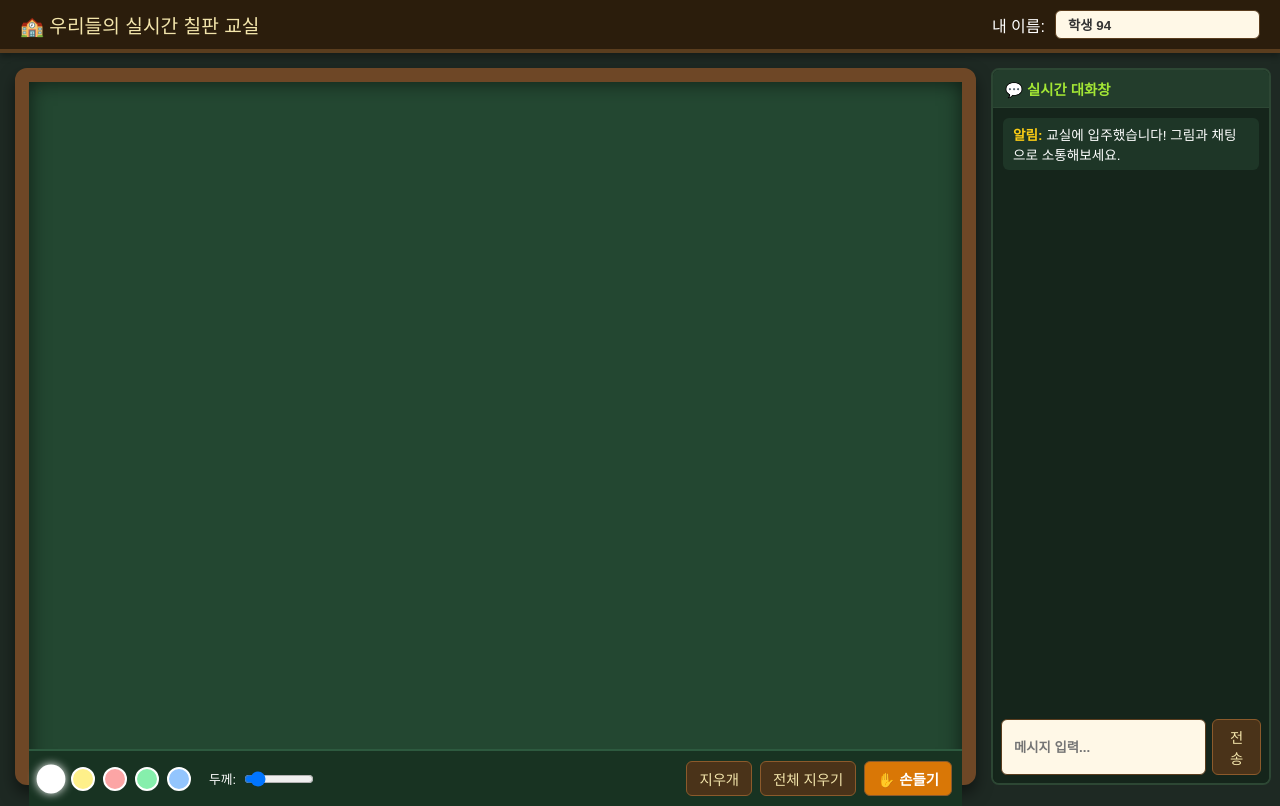
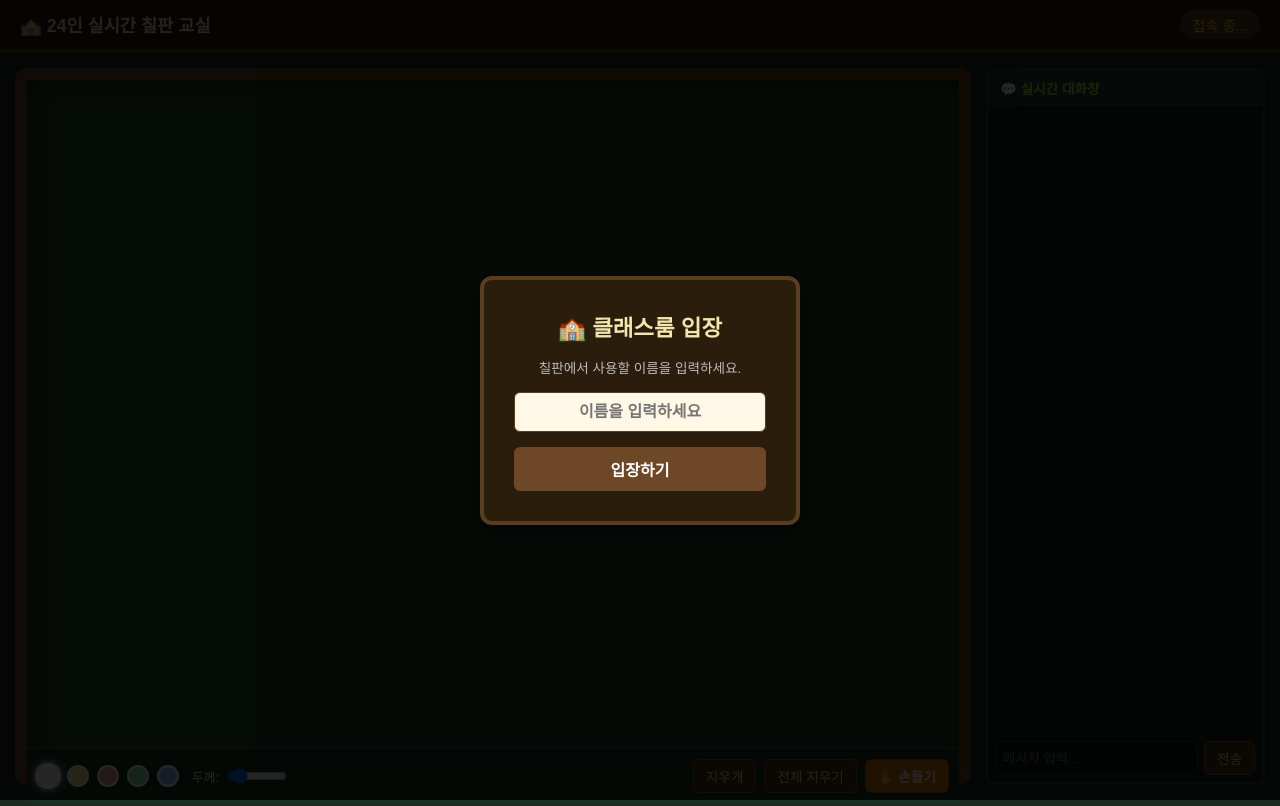
Before and after one commit to spikermania/no1, a plain HTML site: page index.html in a window 1280 px wide. Drawn offline with Linux system fonts and the light colour scheme; no server answers.

Commit message:
Add files via upload

```diff
--- a/index.html
+++ b/index.html
@@ -4,6 +4,9 @@
     <meta charset="UTF-8">
     <meta name="viewport" content="width=device-width, initial-scale=1.0">
     <title>24인 실시간 칠판 클래스룸</title>
+    <!-- Firebase SDK (실시간 데이터 연동) -->
+    <script src="https://www.gstatic.com/firebasejs/9.22.0/firebase-app-compat.js"></script>
+    <script src="https://www.gstatic.com/firebasejs/9.22.0/firebase-database-compat.js"></script>
     <style>
         * {
             box-sizing: border-box;
@@ -12,7 +15,7 @@
             user-select: none;
         }
         body {
-            font-family: 'MapleStory', 'Nanum Gothic', sans-serif;
+            font-family: 'Nanum Gothic', sans-serif;
             background: #1e2923;
             color: #fff;
             height: 100vh;
@@ -21,7 +24,62 @@
             overflow: hidden;
         }
 
-        /* 상단 헤더 */
+        /* 1. 입장 모달 (이름 입력 화면) */
+        #loginOverlay {
+            position: fixed;
+            top: 0;
+            left: 0;
+            width: 100vw;
+            height: 100vh;
+            background: rgba(0, 0, 0, 0.85);
+            display: flex;
+            justify-content: center;
+            align-items: center;
+            z-index: 9999;
+        }
+        .login-box {
+            background: #2b1d0c;
+            border: 4px solid #5a3d1e;
+            padding: 30px;
+            border-radius: 12px;
+            text-align: center;
+            width: 320px;
+            box-shadow: 0 8px 24px rgba(0,0,0,0.7);
+        }
+        .login-box h2 {
+            color: #f3e5ab;
+            margin-bottom: 15px;
+            font-size: 1.4rem;
+        }
+        .login-box input {
+            width: 100%;
+            padding: 10px;
+            border-radius: 6px;
+            border: 1px solid #5a3d1e;
+            background: #fff8e7;
+            color: #333;
+            font-weight: bold;
+            font-size: 1rem;
+            margin-bottom: 15px;
+            text-align: center;
+            outline: none;
+        }
+        .login-box button {
+            width: 100%;
+            padding: 10px;
+            background: #6e4726;
+            color: #fff;
+            border: none;
+            border-radius: 6px;
+            font-size: 1rem;
+            font-weight: bold;
+            cursor: pointer;
+        }
+        .login-box button:hover {
+            background: #8c5a2b;
+        }
+
+        /* 2. 메인 클래스룸 레이아웃 */
         header {
             background: #2b1d0c;
             border-bottom: 4px solid #5a3d1e;
@@ -29,31 +87,20 @@
             display: flex;
             justify-content: space-between;
             align-items: center;
-            box-shadow: 0 4px 6px rgba(0,0,0,0.3);
         }
         .header-title {
-            font-size: 1.2rem;
+            font-size: 1.1rem;
             color: #f3e5ab;
-            display: flex;
-            align-items: center;
-            gap: 10px;
+            font-weight: bold;
         }
-        .user-setup {
-            display: flex;
-            gap: 10px;
-            align-items: center;
-        }
-        input[type="text"] {
-            padding: 6px 12px;
-            border-radius: 6px;
-            border: 1px solid #5a3d1e;
-            background: #fff8e7;
-            color: #333;
-            font-weight: bold;
-            outline: none;
+        .user-badge {
+            background: #5a3d1e;
+            padding: 4px 12px;
+            border-radius: 20px;
+            font-size: 0.9rem;
+            color: #facc15;
         }
 
-        /* 메인 레이아웃 */
         .main-container {
             flex: 1;
             display: flex;
@@ -66,9 +113,9 @@
         .board-container {
             flex: 3;
             background: #234731;
-            border: 14px solid #6e4726;
+            border: 12px solid #6e4726;
             border-radius: 12px;
-            box-shadow: inset 0 0 20px rgba(0,0,0,0.6), 0 8px 16px rgba(0,0,0,0.5);
+            box-shadow: inset 0 0 20px rgba(0,0,0,0.6);
             display: flex;
             flex-direction: column;
             position: relative;
@@ -79,12 +126,12 @@
             touch-action: none;
         }
 
-        /* 칠판 하단 툴바 */
+        /* 툴바 */
         .toolbar {
             background: #183322;
             padding: 10px;
             display: flex;
-            gap: 12px;
+            gap: 10px;
             align-items: center;
             justify-content: space-between;
             border-top: 2px solid #2d5a3f;
@@ -101,39 +148,28 @@
             padding: 6px 12px;
             border-radius: 6px;
             cursor: pointer;
-            font-size: 0.9rem;
-            transition: all 0.2s;
+            font-size: 0.85rem;
         }
-        .btn:hover {
-            background: #6e4726;
-            transform: translateY(-1px);
-        }
-        .btn-raise {
-            background: #d97706;
-            color: #fff;
-            font-weight: bold;
-        }
+        .btn:hover { background: #6e4726; }
+        .btn-raise { background: #d97706; color: #fff; font-weight: bold; }
+
         .color-dot {
-            width: 24px;
-            height: 24px;
+            width: 22px;
+            height: 22px;
             border-radius: 50%;
             cursor: pointer;
             border: 2px solid #fff;
-            transition: transform 0.1s;
         }
-        .color-dot.active {
-            transform: scale(1.2);
-            box-shadow: 0 0 8px #fff;
-        }
+        .color-dot.active { transform: scale(1.2); box-shadow: 0 0 8px #fff; }
 
-        /* 오른쪽 채팅 및 참가지 창 */
+        /* 채팅 및 참가자 */
         .sidebar {
             flex: 1;
             display: flex;
             flex-direction: column;
             gap: 10px;
-            min-width: 280px;
-            max-width: 360px;
+            min-width: 260px;
+            max-width: 340px;
         }
         .panel {
             background: #15251b;
@@ -142,14 +178,14 @@
             display: flex;
             flex-direction: column;
             overflow: hidden;
+            flex: 1;
         }
         .panel-title {
             background: #233d2c;
             padding: 8px 12px;
-            font-size: 0.9rem;
+            font-size: 0.85rem;
             color: #a3e635;
             font-weight: bold;
-            border-bottom: 1px solid #2d4734;
         }
         .chat-messages {
             flex: 1;
@@ -170,6 +206,7 @@
         .msg .sender {
             color: #facc15;
             font-weight: bold;
+            font-size: 0.75rem;
             margin-bottom: 2px;
         }
         .chat-input-box {
@@ -180,19 +217,30 @@
         }
         .chat-input-box input {
             flex: 1;
+            padding: 6px;
+            border-radius: 4px;
+            border: 1px solid #2d4734;
+            background: #0f1c14;
+            color: #fff;
+            outline: none;
         }
     </style>
 </head>
 <body>
 
+    <!-- 입장 이름 입력 화면 -->
+    <div id="loginOverlay">
+        <div class="login-box">
+            <h2>🏫 클래스룸 입장</h2>
+            <p style="color:#bbb; font-size:0.85rem; margin-bottom:15px;">칠판에서 사용할 이름을 입력하세요.</p>
+            <input type="text" id="userNameInput" placeholder="이름을 입력하세요" maxlength="10">
+            <button onclick="enterClassroom()">입장하기</button>
+        </div>
+    </div>
+
     <header>
-        <div class="header-title">
-            <span>🏫 우리들의 실시간 칠판 교실</span>
-        </div>
-        <div class="user-setup">
-            <label for="userName">내 이름:</label>
-            <input type="text" id="userName" value="학생 1" maxlength="8">
-        </div>
+        <div class="header-title">🏫 24인 실시간 칠판 교실</div>
+        <div class="user-badge" id="userBadge">접속 중...</div>
     </header>
 
     <div class="main-container">
@@ -208,13 +256,13 @@
                     <div class="color-dot" style="background: #86efac;" onclick="setColor('#86efac', this)"></div>
                     <div class="color-dot" style="background: #93c5fd;" onclick="setColor('#93c5fd', this)"></div>
 
-                    <span style="margin-left: 10px; font-size: 0.8rem;">두께:</span>
-                    <input type="range" id="brushSize" min="2" max="20" value="4" style="width: 70px;">
+                    <span style="margin-left: 5px; font-size: 0.8rem;">두께:</span>
+                    <input type="range" id="brushSize" min="2" max="20" value="4" style="width: 60px;">
                 </div>
 
                 <div class="tools-group">
                     <button class="btn" onclick="setEraser()">지우개</button>
-                    <button class="btn" onclick="clearBoard(true)">전체 지우기</button>
+                    <button class="btn" onclick="clearBoardRemote()">전체 지우기</button>
                     <button class="btn btn-raise" onclick="raiseHand()">✋ 손들기</button>
                 </div>
             </div>
@@ -222,11 +270,9 @@
 
         <!-- 채팅 영역 -->
         <div class="sidebar">
-            <div class="panel" style="flex: 1;">
+            <div class="panel">
                 <div class="panel-title">💬 실시간 대화창</div>
-                <div class="chat-messages" id="chatMsg">
-                    <div class="msg"><span class="sender">알림:</span> 교실에 입주했습니다! 그림과 채팅으로 소통해보세요.</div>
-                </div>
+                <div class="chat-messages" id="chatMsg"></div>
                 <div class="chat-input-box">
                     <input type="text" id="chatInput" placeholder="메시지 입력..." onkeypress="if(event.key==='Enter') sendChat()">
                     <button class="btn" onclick="sendChat()">전송</button>
@@ -236,147 +282,164 @@
     </div>
 
     <script>
-        // 네트워크 브로드캐스트 채널 (동일 브라우저/탭 간 실시간 연동)
-        const channel = new BroadcastChannel('chalkboard_room');
+        // 공개 데모용 공용 Firebase 실시간 데이터베이스 설정
+        const firebaseConfig = {
+            databaseURL: "https://chalkboard-demo-default-rtdb.asia-southeast1.firebasedatabase.app/"
+        };
+        firebase.initializeApp(firebaseConfig);
+        const db = firebase.database();
+        const drawRef = db.ref('drawings');
+        const chatRef = db.ref('chat');
 
+        let myName = "";
         const canvas = document.getElementById('board');
         const ctx = canvas.getContext('2d');
-        const userNameInput = document.getElementById('userName');
-
-        // 이름 자동 생성 (랜덤)
-        userNameInput.value = '학생 ' + Math.floor(Math.random() * 100 + 1);
-
         let isDrawing = false;
         let currentColor = '#ffffff';
         let currentSize = 4;
         let isEraser = false;
+        let lastX = 0, lastY = 0;
 
-        // 캔버스 크기 맞춤
+        function enterClassroom() {
+            const input = document.getElementById('userNameInput').value.trim();
+            if (!input) {
+                alert("이름을 입력해주세요!");
+                return;
+            }
+            myName = input;
+            document.getElementById('userBadge').innerText = "👤 " + myName;
+            document.getElementById('loginOverlay').style.display = 'none';
+
+            // 입장 메시지 전송
+            chatRef.push({ name: "알림", text: `${myName} 님이 교실에 입장하셨습니다.` });
+        }
+
         function resizeCanvas() {
             const rect = canvas.parentElement.getBoundingClientRect();
             canvas.width = rect.width;
-            canvas.height = rect.height - 50; // 툴바 높이 제외
+            canvas.height = rect.height - 50;
         }
         window.addEventListener('resize', resizeCanvas);
         resizeCanvas();
 
-        // 드로잉 로직
+        // 마우스 & 터치 좌표 얻기
+        function getPos(e) {
+            const rect = canvas.getBoundingClientRect();
+            const clientX = e.touches ? e.touches[0].clientX : e.clientX;
+            const clientY = e.touches ? e.touches[0].clientY : e.clientY;
+            return {
+                x: clientX - rect.left,
+                y: clientY - rect.top
+            };
+        }
+
         function startDraw(e) {
+            if (!myName) return;
             isDrawing = true;
-            draw(e);
+            const pos = getPos(e);
+            lastX = pos.x;
+            lastY = pos.y;
         }
 
         function stopDraw() {
             isDrawing = false;
-            ctx.beginPath();
         }
 
         function draw(e) {
-            if (!isDrawing) return;
-            const rect = canvas.getBoundingClientRect();
-            const x = (e.clientX || e.touches[0].clientX) - rect.left;
-            const y = (e.clientY || e.touches[0].clientY) - rect.top;
+            if (!isDrawing || !myName) return;
+            const pos = getPos(e);
 
-            const drawData = {
-                x, y,
+            const strokeData = {
+                x1: lastX,
+                y1: lastY,
+                x2: pos.x,
+                y2: pos.y,
                 color: isEraser ? '#234731' : currentColor,
                 size: isEraser ? currentSize * 4 : currentSize
             };
 
-            renderStroke(drawData);
+            // 서버로 그리기 데이터 전송
+            drawRef.push(strokeData);
 
-            // 다른 사용자에게 드로잉 전송
-            channel.postMessage({ type: 'draw', data: drawData });
+            lastX = pos.x;
+            lastY = pos.y;
         }
 
-        function renderStroke(data) {
+        function renderLine(data) {
+            ctx.beginPath();
+            ctx.moveTo(data.x1, data.y1);
+            ctx.lineTo(data.x2, data.y2);
+            ctx.strokeStyle = data.color;
             ctx.lineWidth = data.size;
             ctx.lineCap = 'round';
-            ctx.strokeStyle = data.color;
-
-            ctx.lineTo(data.x, data.y);
             ctx.stroke();
-            ctx.beginPath();
-            ctx.moveTo(data.x, data.y);
         }
 
-        // 색상 선택
+        // 색상 및 지우개
         function setColor(color, el) {
             isEraser = false;
             currentColor = color;
             document.querySelectorAll('.color-dot').forEach(d => d.classList.remove('active'));
-            if(el) el.classList.add('active');
+            if (el) el.classList.add('active');
         }
 
-        // 지우개 선택
         function setEraser() {
             isEraser = true;
             document.querySelectorAll('.color-dot').forEach(d => d.classList.remove('active'));
         }
 
-        // 브러시 크기 변경
         document.getElementById('brushSize').addEventListener('input', (e) => {
             currentSize = e.target.value;
         });
 
-        // 칠판 지우기
-        function clearBoard(broadcast = false) {
-            ctx.clearRect(0, 0, canvas.width, canvas.height);
-            if (broadcast) {
-                channel.postMessage({ type: 'clear' });
-            }
+        function clearBoardRemote() {
+            drawRef.remove();
         }
 
-        // 채팅 및 알림 전송
+        // 채팅 기능
         function sendChat() {
             const input = document.getElementById('chatInput');
             const text = input.value.trim();
-            if (!text) return;
+            if (!text || !myName) return;
 
-            const name = userNameInput.value || '익명';
-            addChatMessage(name, text);
-            channel.postMessage({ type: 'chat', name, text });
-
+            chatRef.push({ name: myName, text });
             input.value = '';
         }
 
-        function addChatMessage(name, text) {
-            const container = document.getElementById('chatMsg');
-            const msgEl = document.createElement('div');
-            msgEl.className = 'msg';
-            msgEl.innerHTML = `<div class="sender">${name}</div><div>${text}</div>`;
-            container.appendChild(msgEl);
-            container.scrollTop = container.scrollHeight;
+        function raiseHand() {
+            if (!myName) return;
+            chatRef.push({ name: myName, text: "✋ 손을 들었습니다!" });
         }
 
-        // 손들기 기능
-        function raiseHand() {
-            const name = userNameInput.value || '익명';
-            const text = "✋ 손을 들었습니다!";
-            addChatMessage(name, text);
-            channel.postMessage({ type: 'chat', name, text });
-        }
-
-        // 이벤트 리스너 (마우스 & 터치 지원)
+        // 이벤트 리스너
         canvas.addEventListener('mousedown', startDraw);
         canvas.addEventListener('mouseup', stopDraw);
         canvas.addEventListener('mousemove', draw);
 
-        canvas.addEventListener('touchstart', (e) => { e.preventDefault(); startDraw(e); });
+        canvas.addEventListener('touchstart', (e) => { startDraw(e); });
         canvas.addEventListener('touchend', stopDraw);
-        canvas.addEventListener('touchmove', (e) => { e.preventDefault(); draw(e); });
+        canvas.addEventListener('touchmove', (e) => { draw(e); });
 
-        // 실시간 수신 처리
-        channel.onmessage = (event) => {
-            const { type, data, name, text } = event.data;
-            if (type === 'draw') {
-                renderStroke(data);
-            } else if (type === 'clear') {
-                clearBoard(false);
-            } else if (type === 'chat') {
-                addChatMessage(name, text);
+        // Firebase 실시간 수신 (모든 접속자에게 실시간 동기화)
+        drawRef.on('child_added', (snapshot) => {
+            renderLine(snapshot.val());
+        });
+
+        drawRef.on('value', (snapshot) => {
+            if (!snapshot.exists()) {
+                ctx.clearRect(0, 0, canvas.width, canvas.height);
             }
-        };
+        });
+
+        chatRef.on('child_added', (snapshot) => {
+            const data = snapshot.val();
+            const container = document.getElementById('chatMsg');
+            const msgEl = document.createElement('div');
+            msgEl.className = 'msg';
+            msgEl.innerHTML = `<div class="sender">${data.name}</div><div>${data.text}</div>`;
+            container.appendChild(msgEl);
+            container.scrollTop = container.scrollHeight;
+        });
     </script>
 </body>
 </html>
```
